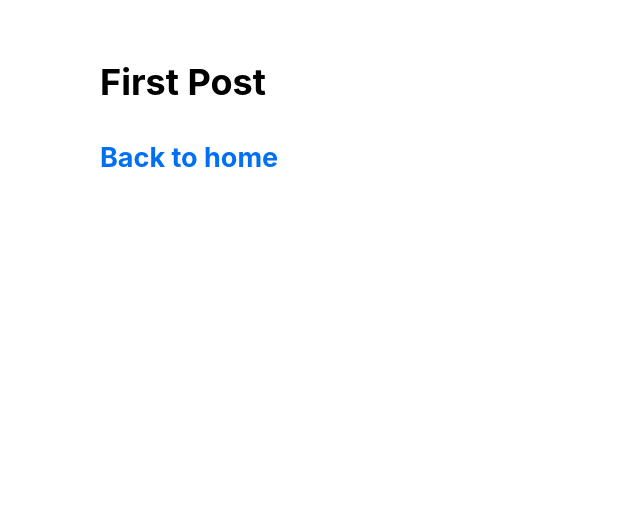
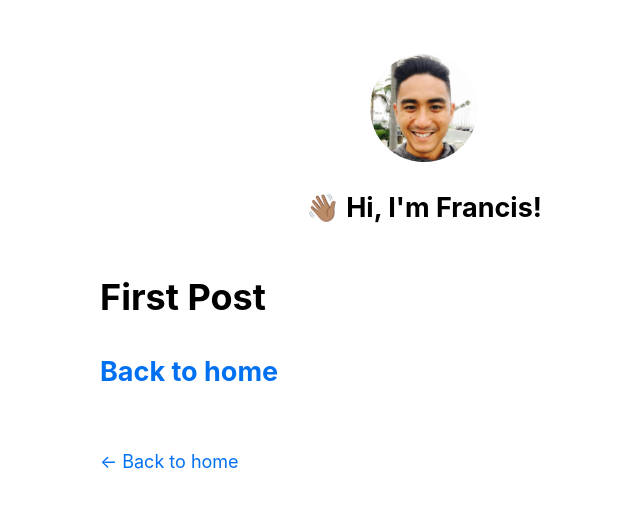
Before and after one commit to francisfuzz/dotcom, a Next.js app: page /posts/first-post in a window 1280 px wide. Shown: the top 508 px of the page, without its empty margins (216-856 px from the left). Built offline with nearby package versions, Linux system fonts and the light colour scheme.

Commit message:
feat: update layout

```diff
--- a/components/layout.js
+++ b/components/layout.js
@@ -1,5 +1,73 @@
+import Head from 'next/head'
+import Image from 'next/image'
 import styles from './layout.module.css'
+import utilStyles from '../styles/utils.module.css'
+import Link from 'next/link'
 
-export default function Layout({ children }) {
-    return <div className={styles.container}>{children}</div>
+const name = "👋🏽 Hi, I'm Francis!"
+export const siteTitle = '✨ Stay wonderful'
+
+export default function Layout({ children, home }) {
+  return (
+    <div className={styles.container}>
+      <Head>
+        <link rel="icon" href="/favicon.ico" />
+        <meta
+          name="description"
+          content="Francis Batac's personal website."
+        />
+        <meta
+          property="og:image"
+          content={`https://og-image.vercel.app/${encodeURI(
+            siteTitle
+          )}.png?theme=light&md=0&fontSize=75px&images=https%3A%2F%2Fassets.vercel.com%2Fimage%2Fupload%2Ffront%2Fassets%2Fdesign%2Fnextjs-black-logo.svg`}
+        />
+        <meta name="og:title" content={siteTitle} />
+        <meta name="twitter:card" content="summary_large_image" />
+      </Head>
+      <header className={styles.header}>
+        {home ? (
+          <>
+            <Image
+              priority
+              src="/images/profile.png"
+              className={utilStyles.borderCircle}
+              height={144}
+              width={144}
+              alt={name}
+            />
+            <h1 className={utilStyles.heading2Xl}>{name}</h1>
+          </>
+        ) : (
+          <>
+            <Link href="/">
+              <a>
+                <Image
+                  priority
+                  src="/images/profile.png"
+                  className={utilStyles.borderCircle}
+                  height={108}
+                  width={108}
+                  alt={name}
+                />
+              </a>
+            </Link>
+            <h2 className={utilStyles.headingLg}>
+              <Link href="/">
+                <a className={utilStyles.colorInherit}>{name}</a>
+              </Link>
+            </h2>
+          </>
+        )}
+      </header>
+      <main>{children}</main>
+      {!home && (
+        <div className={styles.backToHome}>
+          <Link href="/">
+            <a>← Back to home</a>
+          </Link>
+        </div>
+      )}
+    </div>
+  )
 }
```
